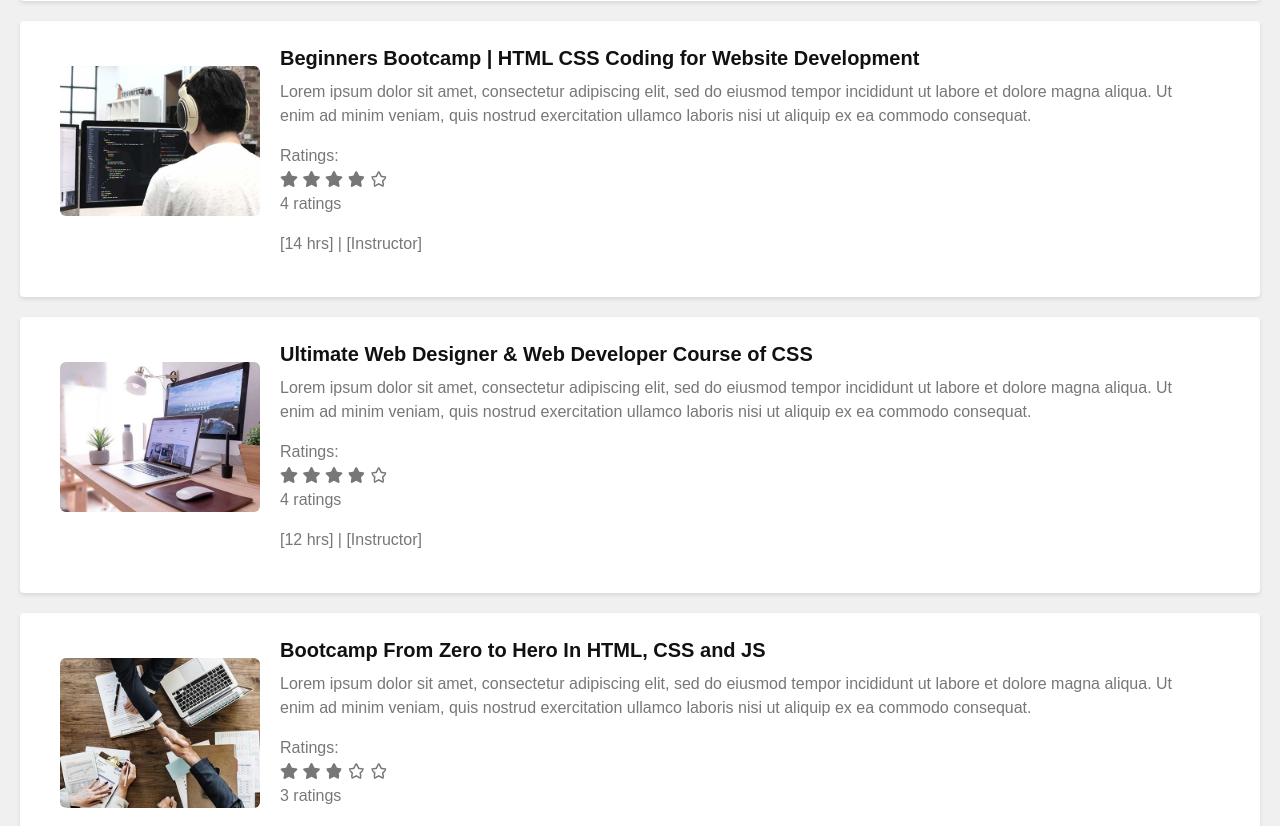
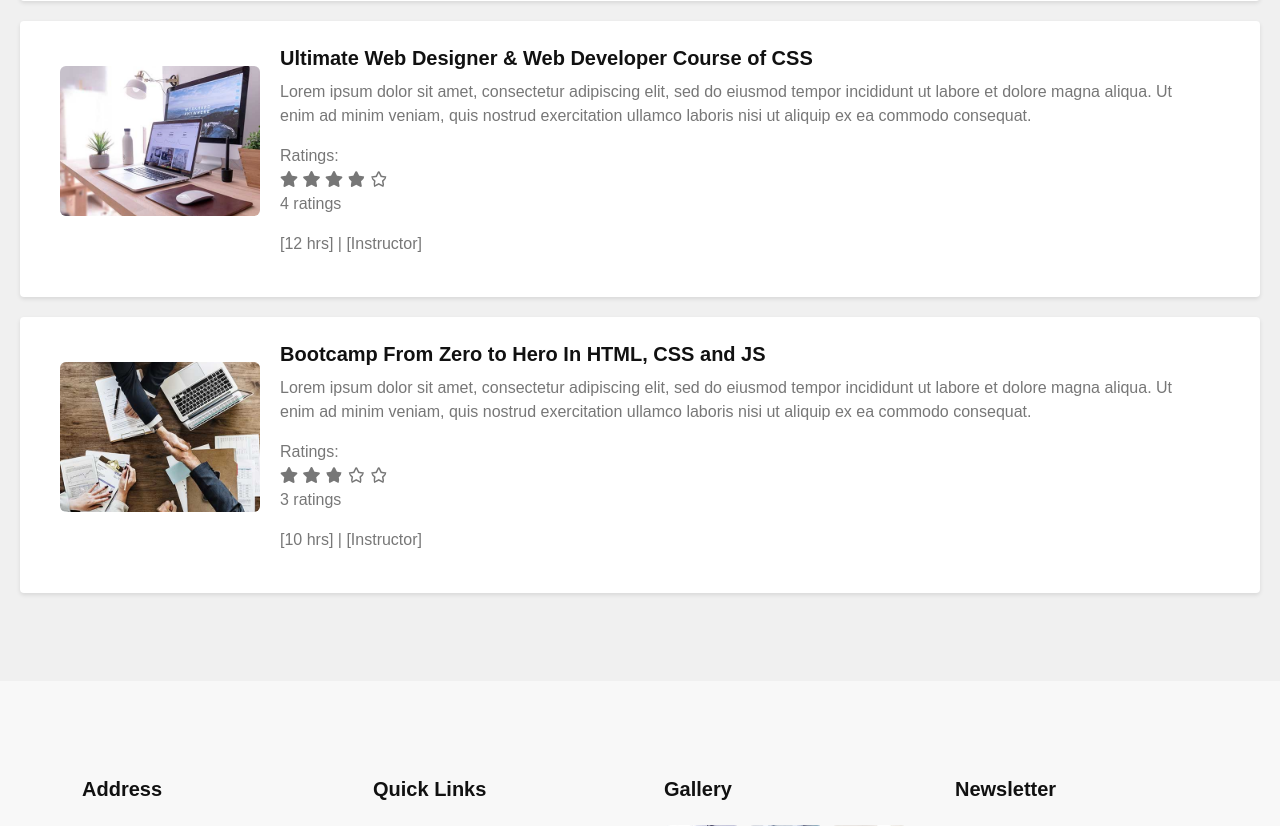
Before and after one commit to atharva012004/Learnease, a plain HTML site: page Setup/WD.html in a window 1280 px wide. Shown: the part 1114-1940 px from the top of the page. Drawn offline with nearby package versions, Linux system fonts and the light colour scheme; a script that the page names is missing.

Commit message:
i have deleted one coursepage in WD

```diff
--- a/Setup/WD.html
+++ b/Setup/WD.html
@@ -208,26 +208,6 @@
       </div>
     </section>
     <section class="course">
-      <img src="img/project-5.jpg" alt="Course Image">
-      <div class="content">
-       <a href="coursepage2.html"> <h3>Beginners Bootcamp | HTML CSS Coding for Website Development</h3></a>
-        <p>Lorem ipsum dolor sit amet, consectetur adipiscing elit, sed do eiusmod tempor incididunt ut labore et dolore magna aliqua. Ut enim ad minim veniam, quis nostrud exercitation ullamco laboris nisi ut aliquip ex ea commodo consequat.</p>
-        <div class="ratings">
-          <span>Ratings:</span>
-          <div class="rating-stars">
-            <i class="fas fa-star"></i>
-            <i class="fas fa-star"></i>
-            <i class="fas fa-star"></i>
-            <i class="fas fa-star" style="clip-path: polygon(0% 0%, 100% 0%, 50% 250%);"></i>
-            <i class="far fa-star" style="clip-path: polygon(0% 0%, 100% 0%, 50% 200%);"></i>  </div>
-          <p>4 ratings</p>
-        </div>
-        <div class="info">
-          <p>[14 hrs] | [Instructor]</p>
-        </div>
-      </div>
-    </section>
-    <section class="course">
       <img src="img/project-4.jpg" alt="Course Image">
       <div class="content">
         <a href="coursepage4.html"><h3>Ultimate Web Designer & Web Developer Course of CSS</h3></a>
@@ -250,7 +230,7 @@
     <section class="course">
       <img src="img/service-4.jpg" alt="Course Image">
       <div class="content">
-        <a href="coursepage2.html"><h3> Bootcamp From Zero to Hero In HTML, CSS and JS</h3></a>
+        <a href="coursepage3.html"><h3> Bootcamp From Zero to Hero In HTML, CSS and JS</h3></a>
         <p>Lorem ipsum dolor sit amet, consectetur adipiscing elit, sed do eiusmod tempor incididunt ut labore et dolore magna aliqua. Ut enim ad minim veniam, quis nostrud exercitation ullamco laboris nisi ut aliquip ex ea commodo consequat.</p>
         <div class="ratings">
           <span>Ratings:</span>
```
Also changed, not shown: Setup/coursepage3.html (+20 -20 lines).
